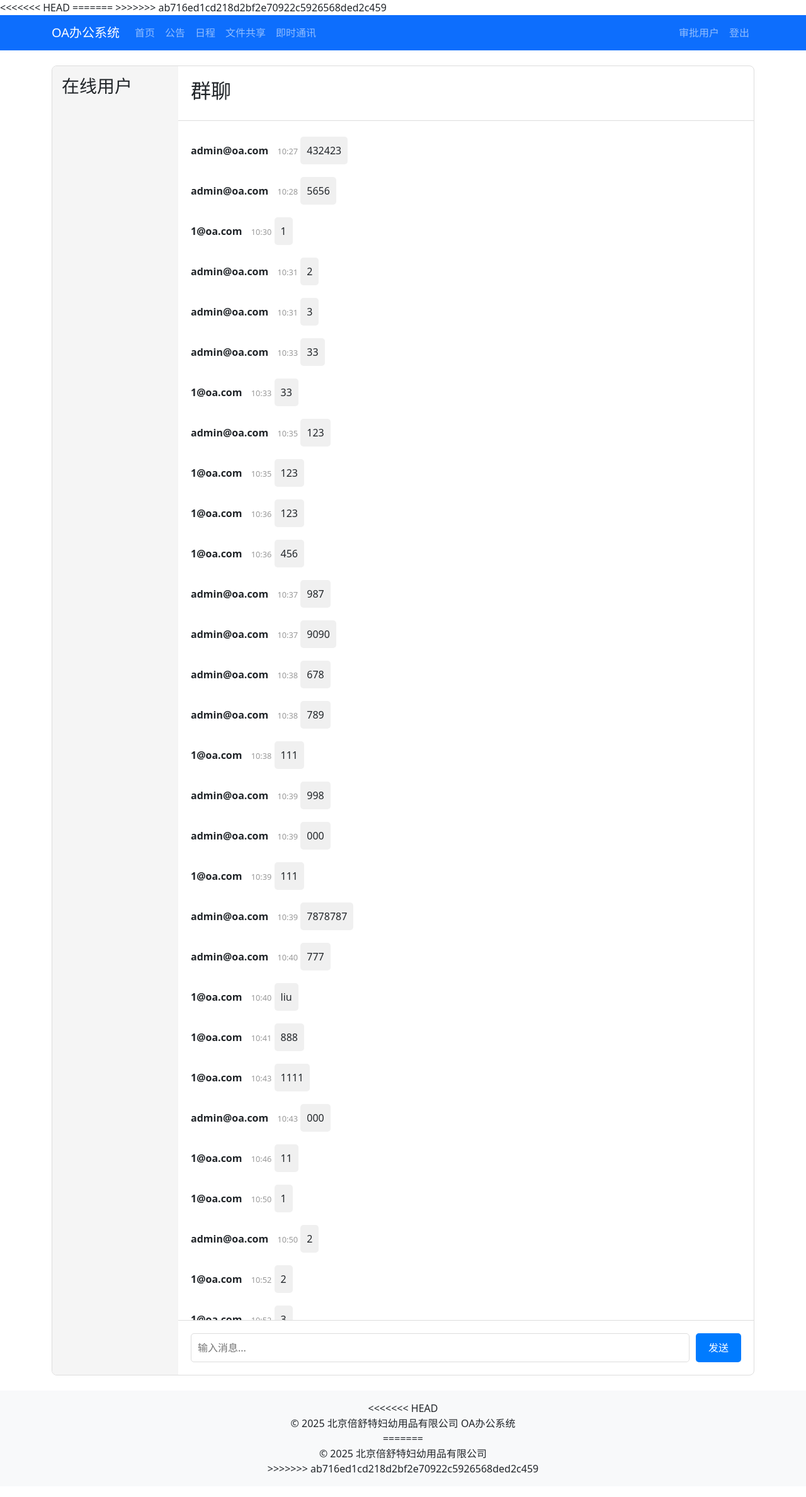
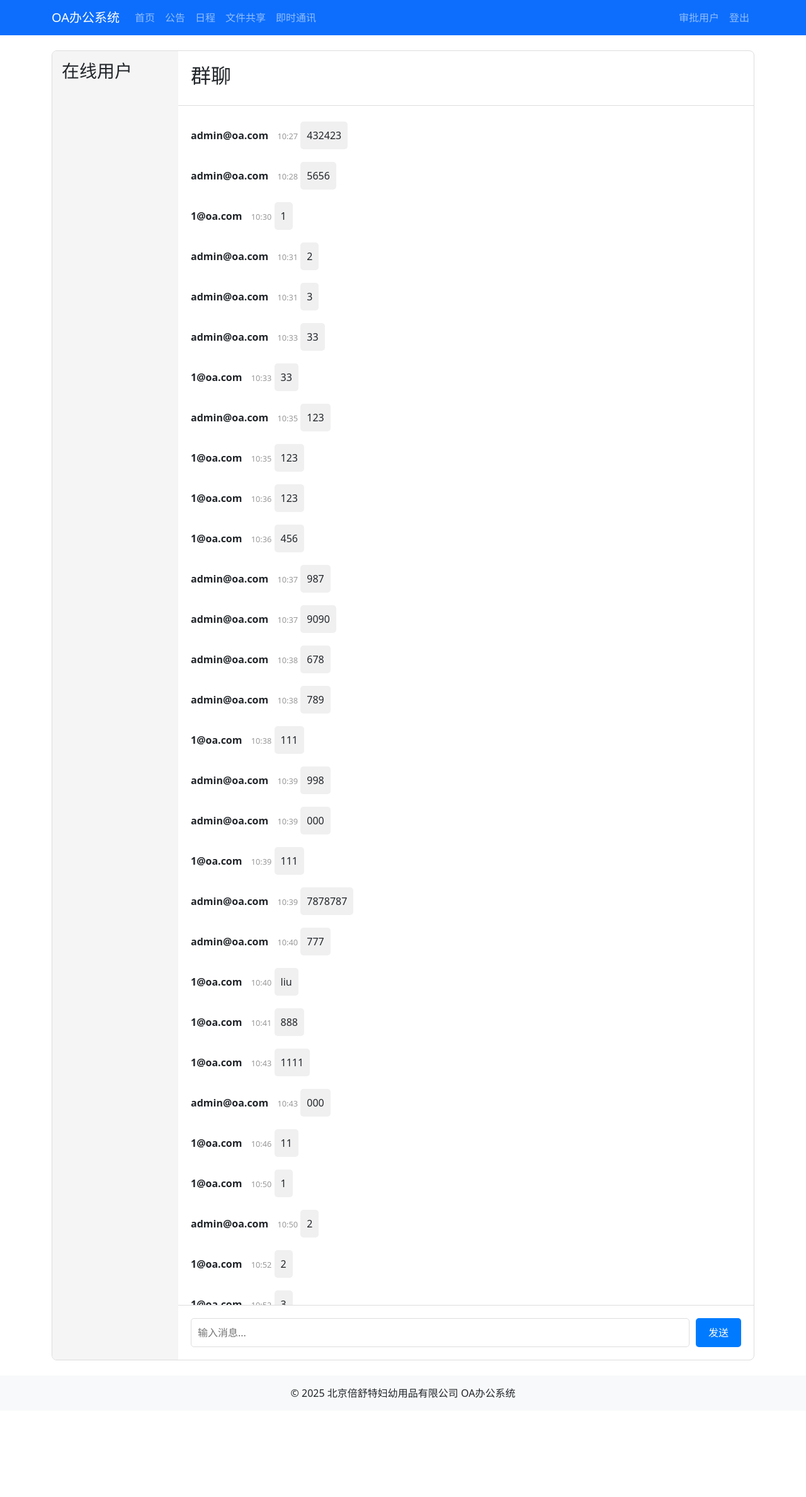
Before and after one commit to herosafe/hh, a Flask app: page /chat in a window 1280 px wide. Shown: the top 2377 px of the page at 63% size. Run offline with Flask 3, Linux system fonts and the light colour scheme; a user stored in the database is signed in; some libraries are stand-ins or nearby versions.

Commit message:
修复页面标题和版权信息，移除冲突标记

```diff
--- a/templates/base.html
+++ b/templates/base.html
@@ -3,11 +3,7 @@
 <head>
     <meta charset="UTF-8">
     <meta name="viewport" content="width=device-width, initial-scale=1.0">
-<<<<<<< HEAD
     <title>2025 北京倍舒特妇幼用品有限公司 OA办公系统</title>
-=======
-    <title>北京倍舒特妇幼用品有限公司 OA办公系统</title>
->>>>>>> ab716ed1cd218d2bf2e70922c5926568ded2c459
     <link href="https://cdn.bootcdn.net/ajax/libs/twitter-bootstrap/5.3.0/css/bootstrap.min.css" rel="stylesheet">
     <link rel="stylesheet" href="https://cdn.bootcdn.net/ajax/libs/font-awesome/6.4.0/css/all.min.css">
 </head>
@@ -62,11 +58,7 @@
 
     <footer class="bg-light text-center py-3">
         <div class="container">
-<<<<<<< HEAD
             <p class="mb-0">© 2025 北京倍舒特妇幼用品有限公司 OA办公系统</p>
-=======
-            <p class="mb-0">© 2025 北京倍舒特妇幼用品有限公司</p>
->>>>>>> ab716ed1cd218d2bf2e70922c5926568ded2c459
         </div>
     </footer>
 
```
